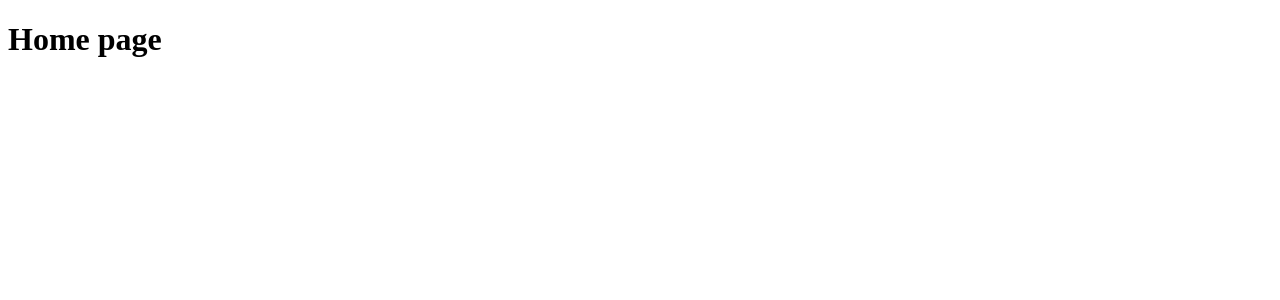
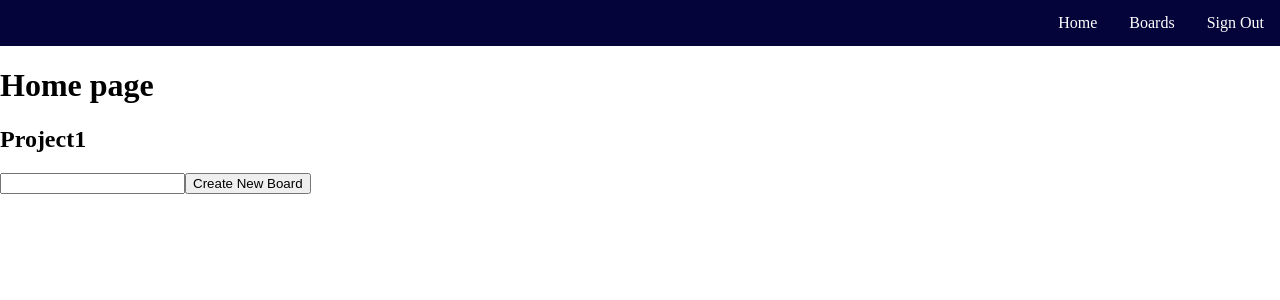
Before and after one commit to Scratch-Project-Organization/scratch-project, a React app: page / in a window 1280 px wide. Shown: the top 300 px of the page. Built offline with nearby package versions, Linux system fonts and the light colour scheme.

Commit message:
finished basic C functionality, now onto drag-n-drop and other stretch features

```diff
--- a/client/App.js
+++ b/client/App.js
@@ -1,20 +1,45 @@
 import React, { Component } from 'react';
 import HomePage from './pages/HomePage';
 import BoardPage from './pages/BoardPage';
-import {BrowserRouter as Router, Switch, Route }from 'react-router-dom';
-// import styles from
+import { BrowserRouter as Router , Switch, Route, Link,
+    NavLink} from 'react-router-dom';
+
+
+function Navigation(props) {
+    return (
+      <nav className="navbar">
+        {/* <Link className="navbar-brand" to="/">Sets & Reps</Link> */}
+        <ul>
+        <li>
+            <NavLink exact to="/signout">
+              Sign Out
+            </NavLink>
+          </li>
+        <li>
+            <NavLink exact to="/board">
+              Boards
+            </NavLink>
+          </li>
+          <li>
+            <NavLink exact to="/">
+                Home
+            </NavLink>
+          </li>
+        </ul>
+      </nav>
+    );
+  }
 
 const App = props => {
     return(
         <div>
             <Router>
+            <Navigation />
                 <Switch>
                     <Route path="/" exact component ={HomePage} />
                     <Route path="/board" exact component ={BoardPage} />
-
                 </Switch>
             </Router>
-
         </div>
 
     );
--- /dev/null
+++ b/client/components/Board.jsx
@@ -0,0 +1,13 @@
+import React from 'react';
+
+
+const Board = (props) => {
+  return(
+  <div>
+
+    <h2>{props.board}</h2>
+  </div>
+  );
+};
+
+export default Board;
--- a/client/components/Card.jsx
+++ b/client/components/Card.jsx
@@ -1,13 +1,10 @@
-import React from 'react';
-import CreateCard from './CreateCard';
-
+import React, { Component } from 'react';
 
 const Card = (props) => {
   return(
     <div>
-      <h2>Title</h2>
-      <h4>Note contents go here! Aoernc;adkurfna;ldkfhnda</h4>
-  </div>
+      {props.title}
+    </div>
   );
 };
 
--- a/client/components/Column.jsx
+++ b/client/components/Column.jsx
@@ -2,21 +2,22 @@ import React, { Component } from 'react';
 import Card from './Card';
 
 
+//[{stuff}{}]
 
-function Column() {
+const Column = ({column, header}) =>{
 
-  // const
-
-  const cards = [];
-  for (let i = 0; i < 1; i++) {
-    cards.push(<Card key={i} />)
-  }
+  const card = [];
+  column.forEach((el, i) => {
+    card.push(<Card title={el.title} key={`card${i}`} />);
+  });
 
   return(
     <div>
-      {cards}
+      <h1>{header}</h1>
+      {/* <h1>{(props.column.length === 0) ? "" : props.column[0].title}</h1> */}
+      {card}
     </div>
-  )
-}
+  );
+};
 
 export default Column;
--- a/client/components/CreateCard.jsx
+++ /dev/null
@@ -1,33 +0,0 @@
-import React, {useState} from 'react';
-
-
-const useInput = init => {
-  const [ value, setValue ] = useState(init);
-  const onChange = e => {
-    setValue(e.target.value);
-  };
-  return [ value, onChange ];
-}
-
-const CreateCard = props => {
-  const [ taskName, taskNameOnChange ] = useInput('');
-  const [ description, descriptionOnChange ] = useInput('');
-  const [cards, setCards] = useState([{taskName: taskName, descripton: description}]);
-
-  // define function for sending info to back end
-
-  return(
-    <div>
-      <form>
-        <input name="taskName" placeholder="Task Name" type="text" value={taskName} onChange={taskNameOnChange}/>
-        <input name="description" placeholder="Description" type="text" value={description} onChange={descriptionOnChange}/>
-        <button type="button" />
-      </form>
-      <h1>{cards}</h1>
-    </div>
-
-  );
-};
-
-
-export default CreateCard;
--- a/client/index.js
+++ b/client/index.js
@@ -2,6 +2,8 @@ import React from 'react';
 import { render } from 'react-dom';
 import App from './App';
 import { BrowserRouter } from 'react-router-dom';
+import './scss/styles.scss';
+import './scss/BoardPage.scss';
 
 
 render(
--- a/client/pages/BoardPage.jsx
+++ b/client/pages/BoardPage.jsx
@@ -1,22 +1,61 @@
-import React, { Component } from 'react';
+import React, { Component, useState } from 'react';
 import Column from '../components/Column'
-import CreateCard from '../components/CreateCard'
+
 // display createCard form
 // render a card after filling out createCard form
 
 const BoardPage = () => {
+  // const [column, setColumn] = useState("")
+  const [title, setTitle] = useState("");
+  const [column, setColumn] = useState('Story');
+  const [cardList, setCardList] = useState([]);
 
-  // for (let i = 0; i < 6; i++) {
-  //   columns.push(
-  //     <Column key={i} />
-  //   );
-// }
+  // declare state for each column
+  const [story, setStory] = useState([]);
+  const [toDo, setToDo] = useState([]);
+  const [inProgress, setInProgress] = useState([]);
+  const [toVerify, setToVerify] = useState([]);
+  const [completed, setCompleted] = useState([]);
+
+
+  const columnList = ['Story', 'To-Do', 'In-Progess', 'To-Verify', 'Completed'];
+// {title:"sdf", column:''}
+  const columnHandler = () => {
+    // setCardList([...cardList, {"title": title, "column": column}])
+    if (column === "Story") setStory([...story, {'title': title, 'column': column}]);
+    if (column === "To-Do") setToDo([...toDo, {'title': title, 'column': column}]);
+    if (column === "In-Progress") setInProgress([...inProgress, {'title': title, 'column': column}]);
+    if (column === "To-Verify") setToVerify([...toVerify, {'title': title, 'column': column}]);
+    if (column === "Completed") setCompleted([...completed, {'title': title, 'column': column}]);
+    setTitle("");
+  };
+
+
 
   return(
     <div>
-      <h2>Board Page</h2>
-        <CreateCard />
+      <h2 id='board-page-title'>Board Page</h2>
+      <div className="inputBox">
+        <input type='text' value= {title} onChange={e=> setTitle(e.target.value)}></input>
+        <select name='column' id='column-select' onChange={e => setColumn(e.target.value)}>
+          <option value="Story" defaultValue>Story</option>
+          <option value="To-Do">To-Do</option>
+          <option value="In-Progress">In-Progress</option>
+          <option value="To-Verify">To-Verify</option>
+          <option value="Completed">Completed</option>
+        </select>
+        <button onClick={columnHandler}>Create Card</button>
+      </div>
 
+      <div id="columns">
+        <Column column={story} header="Story" />
+        <Column column={toDo} header="To-Do" />
+        <Column column={inProgress} header="In-Progress" />
+        <Column column={toVerify} header="To-Verify" />
+        <Column column={completed} header="Completed" />
+
+        {/* {columnList.map((column, i) => <Column key={`column${i}`} title={column} />)} */}
+      </div>
 
     </div>
   );
--- a/client/pages/HomePage.jsx
+++ b/client/pages/HomePage.jsx
@@ -1,27 +1,38 @@
-import React, { Component } from 'react';
+import React, { Component, useState } from 'react';
 import { BrowserRouter as Router, Switch, Route, Link } from 'react-router-dom';
-import BoardPage from './BoardPage'
+import BoardPage from './BoardPage';
+import Board from '../components/Board';
 
 // displays boardcards (for each user if using login)
 // navigation page to individual scrum boards
 
 const HomePage = () => {
+
+  const [board, setBoard] = useState("");
+  const [boardList, setBoardList] = useState(["Project1"]);
+
+  const saveBoardHandler = () => {
+    setBoardList([...boardList, board]);
+    setBoard("");
+  }
+
+  //cards for board componenets
+  // input box and a button
+
   return(
-    // <Router>
-    //   <div>
-    //     <Link to="/board">Scrum Board</Link>
-    //     <Switch>
-    //       <Route path="/board">
-    //         <BoardPage />
-    //       </Route>
-    //     </Switch>
-    //   </div>
-    // </Router>
     <div>
       <h1>Home page</h1>
+      <div>
+      {boardList.map((name, i) => <Board key={`card${i}`} board={name}/>)}
+      </div>
+
+      <div className="inputBox">
+        <input value={board} type='text' onChange={e => setBoard(e.target.value)}></input>
+        <button onClick={saveBoardHandler}>Create New Board</button>
+
+      </div>
+
     </div>
-
-
   );
 };
 
--- /dev/null
+++ b/client/scss/BoardPage.scss
@@ -0,0 +1,5 @@
+#columns {
+  display: flex;
+  flex-direction: Row;
+  justify-content: space-around;
+}
--- /dev/null
+++ b/client/scss/styles.scss
@@ -0,0 +1,31 @@
+body{
+    padding: 0;
+    margin: 0;
+}
+
+/**Navigation**/
+ul {
+    list-style-type: none;
+    margin: 0;
+    padding: 0;
+    overflow: hidden;
+    background-color: rgb(4, 3, 58);
+  }
+
+  li {
+    float: right;
+  }
+
+  li a {
+    display: block;
+    color: white;
+    text-align: center;
+    padding: 14px 16px;
+    text-decoration: none;
+  }
+
+  li a:hover {
+    background-color: #111;
+  }
+
+  //* first page **/
--- a/package.json
+++ b/package.json
@@ -32,7 +32,9 @@
     "@babel/preset-react": "^7.13.13",
     "babel-loader": "^8.2.2",
     "css-loader": "^5.2.4",
+    "mini-css-extract-plugin": "^1.6.0",
     "nodemon": "^2.0.7",
+    "sass": "^1.32.12",
     "sass-loader": "^11.0.1",
     "style-loader": "^2.0.0",
     "webpack": "^5.36.2",
--- a/webpack.config.js
+++ b/webpack.config.js
@@ -1,4 +1,5 @@
 const path = require('path');
+const MiniCssExtractPlugin = require('mini-css-extract-plugin');
 
 module.exports = {
   entry: './client/index.js',
@@ -33,7 +34,15 @@ module.exports = {
     test: /\.s[ac]ss$/i,
     exclude: /node_modules/,
     use: ['style-loader', 'css-loader', 'sass-loader']
-    }
-  ],
-  }
+    },
+    //  {
+    //    test: /\.css$/i,
+    //    exclude: /node_modules/,
+    //    use: [MiniCssExtractPlugin.loader, 'css-loader'],
+    //  },
+   ],
+  },
+  //  plugins: [
+  //    new MiniCssExtractPlugin(),
+  //  ]
 };
```
Also changed, not shown: 1 other file (tests, documents, lock files or other folders).
